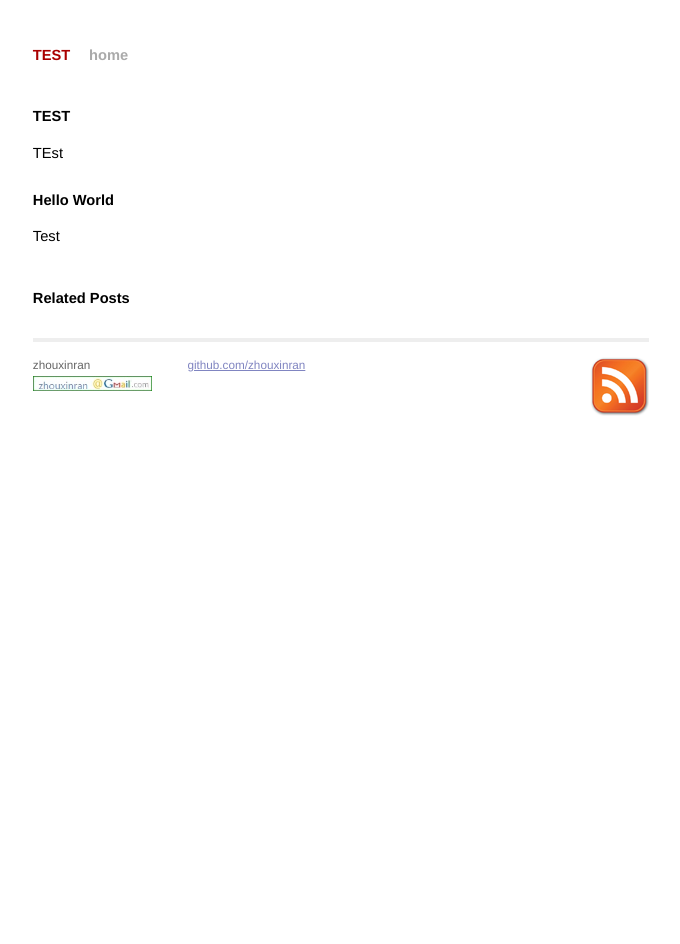
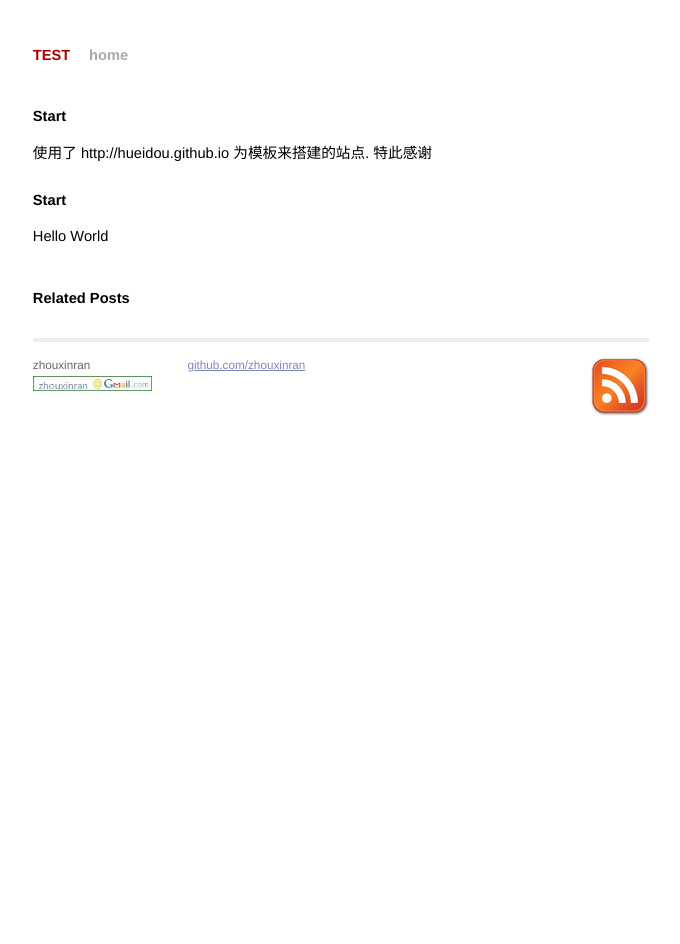
Before and after one commit to zhouxinran/zhouxinran.github.io, a Jekyll site: the page built from _posts/2013-12-09-start.md, in a window 1280 px wide. Shown: the whole page, without its empty margins (299-979 px from the left). Built offline with Jekyll 4.4.1, drawn with Linux system fonts in a browser that asks for light colours; Markdown is read by kramdown in place of the engine named in the settings; comment, search, counter and statistics services are not loaded.

```diff
--- a/README.textile
+++ b/README.textile
@@ -2,11 +2,11 @@ h1. This is the data for my blog
 
 It is automatically transformed by "Jekyll":http://github.com/mojombo/jekyll into a static site whenever I push this repository to GitHub.
 
-使用hueidou163.github.io 的博客作为模板，站点名称为 "TEST":http://zhouxinran.github.com/ 。
+使用 http://hueidou.github.io 的博客作为模板，站点名称为 "TEST":http://zhouxinran.github.com 。
 
 h1. License
 
-The following directories and their contents are Copyright hueidou163. You may not reuse anything therein without my permission:
+The following directories and their contents are Copyright zhouxinran. You may not reuse anything therein without my permission:
 
 * _posts/
 * images/
--- a/_posts/2013-12-09-start.md
+++ b/_posts/2013-12-09-start.md
@@ -1,15 +1,15 @@
 ---
 layout: post
-title: TEST
+title: Start
 tags: test
 ---
 
 {{ page.title }}
 ================
 
-TEst
+使用了 http://hueidou.github.io 为模板来搭建的站点. 特此感谢
+
+Start
+-----
 
 Hello World
------
-
-Test
```
